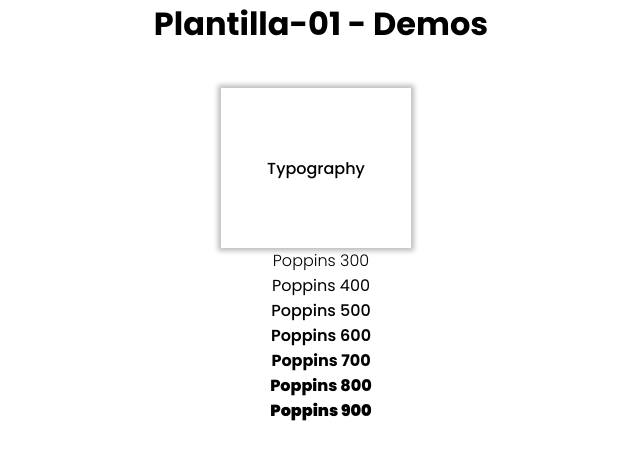
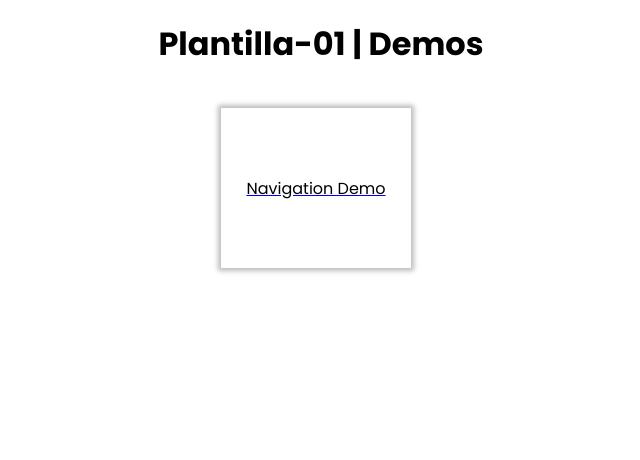
Before and after one commit to mateoLorenzo/Plantilla-01, a React (Create React App) app: page / in a window 1280 px wide. Shown: the top 460 px of the page, without its empty margins (319-959 px from the left). Built offline with nearby package versions, Linux system fonts and the light colour scheme.

Commit message:
Added react-router-dom navigation

```diff
--- a/package.json
+++ b/package.json
@@ -15,6 +15,7 @@
     "eslint": "7.0.0",
     "react": "17.0.2",
     "react-dom": "17.0.2",
+    "react-router-dom": "^6.2.2",
     "react-scripts": "5.0.0",
     "typescript": "4.6.2",
     "web-vitals": "2.1.4"
--- a/src/App.tsx
+++ b/src/App.tsx
@@ -3,9 +3,7 @@
 
 const App = () => {
    return (
-      <div>
-         <DemoMainScreen/>
-      </div>
+      <DemoMainScreen />
    )
 }
 
--- a/src/Demo/MainScreen/index.tsx
+++ b/src/Demo/MainScreen/index.tsx
@@ -1,11 +1,15 @@
 import './styles.css'
-import TypographyDemoScreen from '../Typography'
+import { Link } from 'react-router-dom'
 
 const DemoMainScreen = () => {
    return (
       <div className='mainDemoScreenContainer'>
-         <h1>Plantilla-01 - Demos</h1>
-         <TypographyDemoScreen />
+         <h1>Plantilla-01 | Demos</h1>
+         <div className='demoSquareContainer'>
+            <Link to="navigationDemo" className='demoSquare'>
+               <p className='demoSquareText'>Navigation Demo</p>
+            </Link>
+         </div>
       </div>
    )
 }
--- a/src/Demo/MainScreen/styles.css
+++ b/src/Demo/MainScreen/styles.css
@@ -2,5 +2,32 @@
    display: flex;
    flex-direction: column;
    align-items: center;
-   background-color: 'red';
+   margin-top: 20px;
 }
+
+.demoSquareContainer {
+   width: 200px;
+   height: 200px;
+   position: relative;
+}
+
+.demoSquare {
+   width: 95%;
+   height: 80%;
+   bottom: 0;
+   box-shadow: 0px 0px 5px 3px  rgb(189, 189, 189);
+   transition: .22s all ease;
+   position: absolute;
+   display: flex;
+   justify-content: center;
+   align-items: center;
+}
+.demoSquare:hover {
+   cursor: pointer;
+   box-shadow: 0px 0px 10px 4px  rgb(189, 189, 189);
+   bottom: 10px;
+}
+
+.demoSquareText {
+   color: black
+}
--- /dev/null
+++ b/src/Demo/Navigation/index.tsx
@@ -0,0 +1,10 @@
+import "./styles.css"
+
+const NavigationDemoScreen = () => {
+   return (
+      <div className="navigationDemo-messageContainer">
+         <h2>Im a ramdom page!</h2>
+      </div>
+   )
+}
+export default NavigationDemoScreen
--- /dev/null
+++ b/src/Demo/Navigation/styles.css
@@ -0,0 +1,4 @@
+.navigationDemo-messageContainer {
+   text-align: center;
+   margin-top: 100px;
+}
--- a/src/Demo/Typography/index.tsx
+++ /dev/null
@@ -1,21 +0,0 @@
-import "./styles.css"
-
-const TypographyDemoScreen = () => {
-   return (
-      <>
-         <div className='demoSquareContainer'>
-            <div className='demoSquare'>
-               <p className='demoSquareText'>Typography</p>
-            </div>
-         </div>
-         <p className='poppins-300'>Poppins 300</p>
-         <p className='poppins-400'>Poppins 400</p>
-         <p className='poppins-500'>Poppins 500</p>
-         <p className='poppins-600'>Poppins 600</p>
-         <p className='poppins-700'>Poppins 700</p>
-         <p className='poppins-800'>Poppins 800</p>
-         <p className='poppins-900'>Poppins 900</p>
-      </>
-   )
-}
-export default TypographyDemoScreen
--- a/src/Demo/Typography/styles.css
+++ /dev/null
@@ -1,55 +0,0 @@
-.demoSquareContainer {
-   width: 200px;
-   height: 200px;
-   position: relative;
-   /* margin-left: 50px; */
-}
-
-.demoSquare {
-   width: 95%;
-   height: 80%;
-   bottom: 0;
-   box-shadow: 0px 0px 5px 3px  rgb(189, 189, 189);
-   transition: .22s all ease;
-   position: absolute;
-   display: flex;
-   justify-content: center;
-   align-items: center;
-}
-.demoSquare:hover {
-   cursor: pointer;
-   box-shadow: 0px 0px 10px 4px  rgb(189, 189, 189);
-   bottom: 10px;
-}
-
-.demoSquareText {
-   font-weight: 500;
-}
-
-.poppins-300 {
-   font-weight: 300;
-}
-
-.poppins-400 {
-   font-weight: 400;
-}
-
-.poppins-500 {
-   font-weight: 500;
-}
-
-.poppins-600 {
-   font-weight: 600;
-}
-
-.poppins-700 {
-   font-weight: 700;
-}
-
-.poppins-800 {
-   font-weight: 800;
-}
-
-.poppins-900 {
-   font-weight: 900;
-}
--- /dev/null
+++ b/src/Modules/UrlNotFound/Screens/index.tsx
@@ -0,0 +1,12 @@
+import './styles.css'
+
+const UrlNotFoundScreen = () => {
+   return (
+      <div className='messageContainer'>
+         <h1>Ooops!</h1>
+         <p>Looks like this link doesn't match any page</p>
+      </div>
+   )
+}
+
+export default UrlNotFoundScreen
--- /dev/null
+++ b/src/Modules/UrlNotFound/Screens/styles.css
@@ -0,0 +1,4 @@
+.messageContainer{
+   text-align: center;
+   margin-top: 5vh;
+}
--- a/src/index.tsx
+++ b/src/index.tsx
@@ -1,11 +1,20 @@
 import React from 'react';
 import ReactDOM from 'react-dom';
+import { BrowserRouter, Route, Routes } from 'react-router-dom';
 import App from './App';
+import NavigationDemoScreen from './Demo/Navigation';
 import reportWebVitals from './reportWebVitals';
+import UrlNotFoundScreen from './Modules/UrlNotFound/Screens/index';
 
 ReactDOM.render(
   <React.StrictMode>
-    <App />
+    <BrowserRouter>
+      <Routes>
+        <Route path="/" element={<App />} />
+        <Route path="navigationDemo" element={<NavigationDemoScreen />} />
+        <Route path="*" element={<UrlNotFoundScreen />} />
+      </Routes>
+    </BrowserRouter>
   </React.StrictMode>,
   document.getElementById('root')
 );
```
Also changed, not shown: 1 other file (tests, documents, lock files or other folders).
